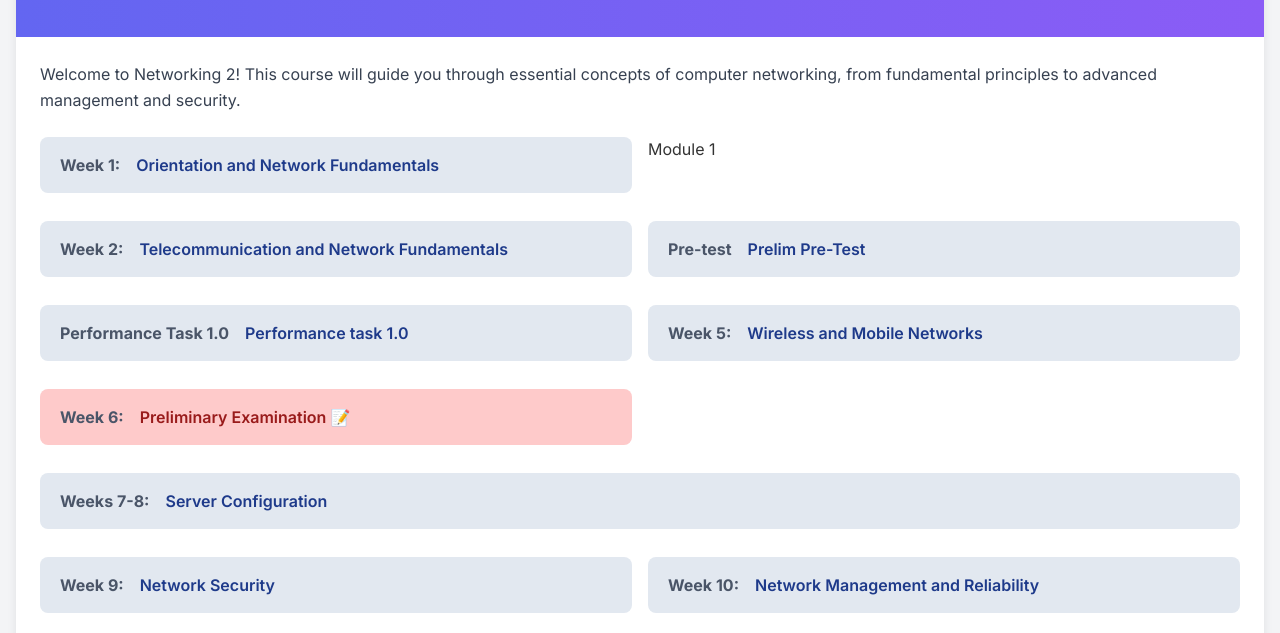
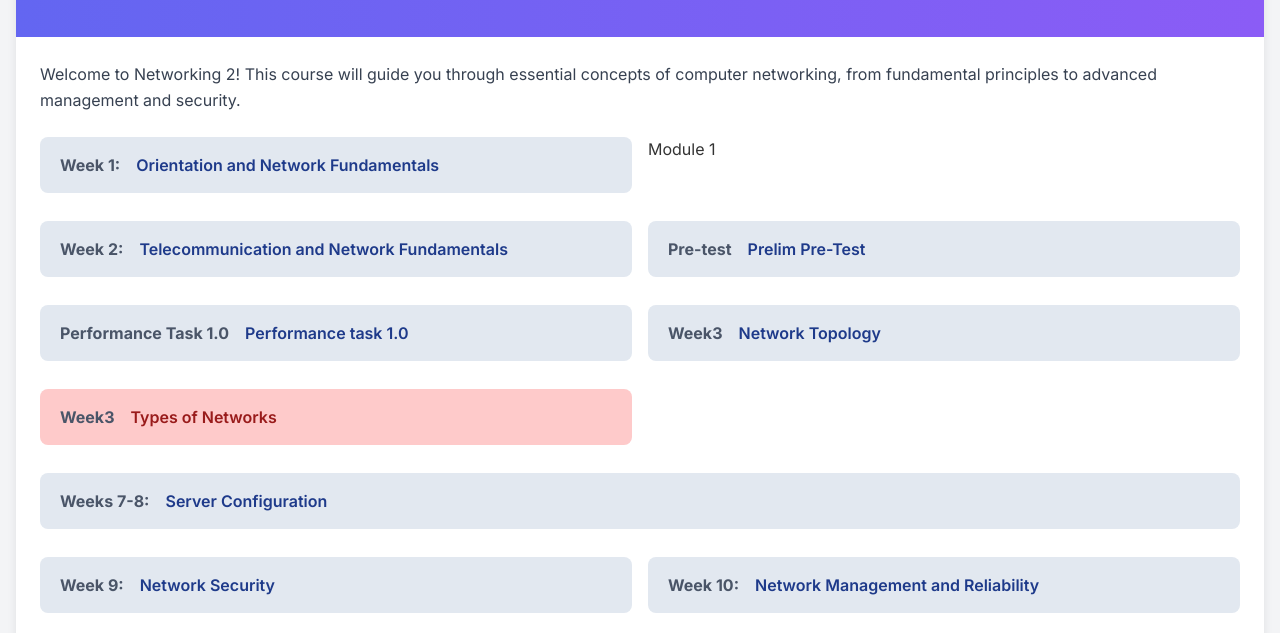
Before and after one commit to SirLavz/LU_IT3116_Networking2_Sirlavz_BSIT_BA_3D, a plain HTML site: page index.html in a window 1280 px wide. Shown: the part 167-800 px from the top of the page. Drawn offline with nearby package versions, Linux system fonts and the light colour scheme.

Commit message:
Update index.html

```diff
--- a/index.html
+++ b/index.html
@@ -88,12 +88,12 @@
                 <span class="week-number">Performance Task 1.0</span> Performance task 1.0
             </a>
             <!-- Week 5 -->
-            <a href="#week5" class="week-item">
-                <span class="week-number">Week 5:</span> Wireless and Mobile Networks
+            <a href="IT3116NetworkingTopology.html" class="week-item">
+                <span class="week-number">Week3</span> Network Topology
             </a>
             <!-- Week 6 -->
-            <a href="#week6" class="week-item bg-red-200 text-red-800 hover:bg-red-300">
-                <span class="week-number">Week 6:</span> Preliminary Examination 📝
+            <a href="IT3116TypesofNetworks.html  " class="week-item bg-red-200 text-red-800 hover:bg-red-300">
+                <span class="week-number">Week3</span> Types of Networks
             </a>
             <!-- Week 7-8 -->
             <a href="#week7-8" class="week-item col-span-1 md:col-span-2">
```
